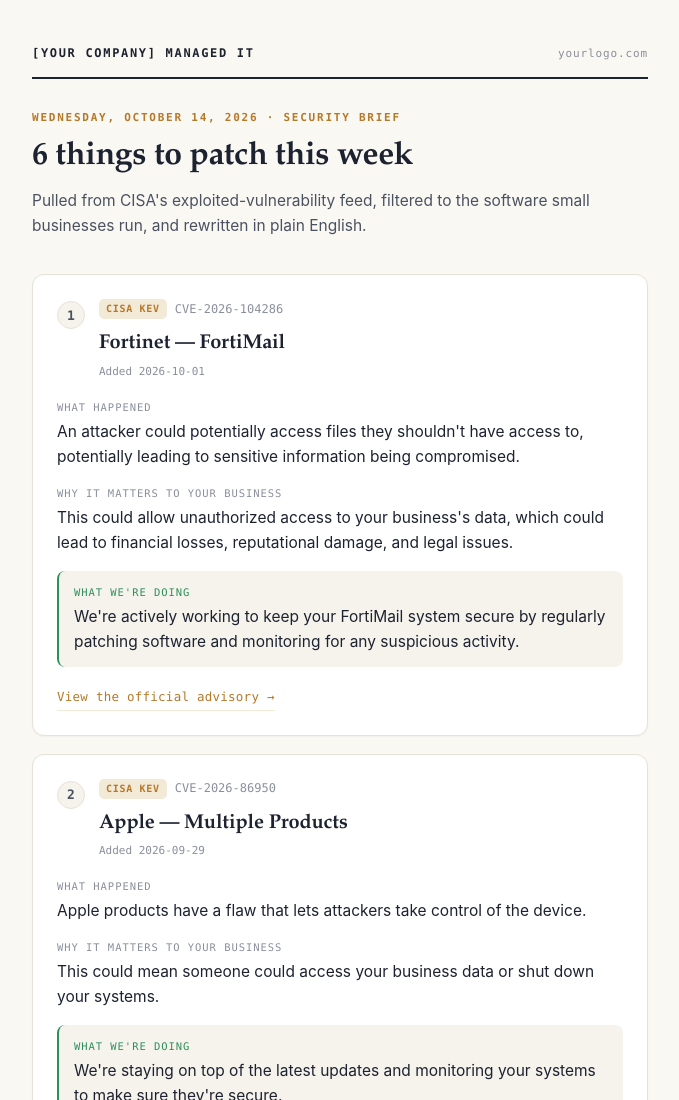
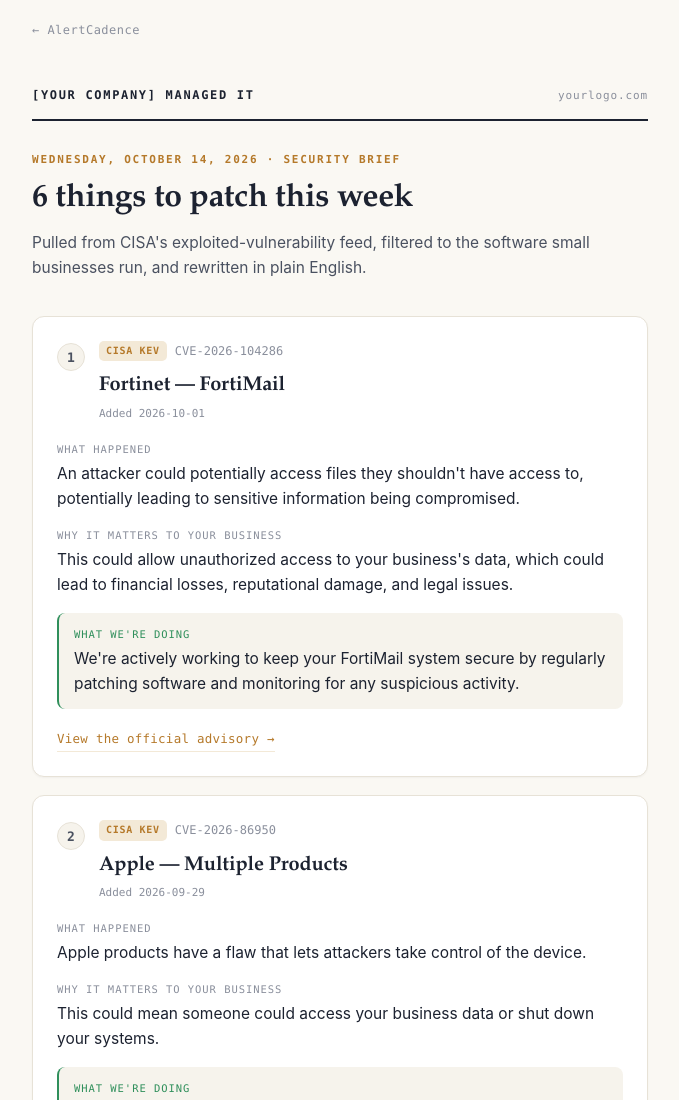
Before and after one commit to Tash925/alertcadence, a plain HTML site: page newsletter.html in a window 1280 px wide. Shown: the top 1100 px of the page, without its empty margins (300-979 px from the left). Drawn offline with Linux system fonts and the light colour scheme.

Commit message:
Fix nav links

```diff
--- a/newsletter.html
+++ b/newsletter.html
@@ -71,10 +71,15 @@
     letter-spacing:.02em;text-align:center;}
   footer a{color:var(--ink-soft);text-decoration:none;border-bottom:1px solid var(--line);}
   footer a:hover{color:var(--ink);}
+  .topnav{max-width:660px;margin:0 auto;padding:16px 22px 0;}
+  .topnav a{font-family:var(--mono);font-size:12px;letter-spacing:.04em;
+    color:var(--muted);text-decoration:none;}
+  .topnav a:hover{color:var(--ink);}
   @media (max-width:480px){h1.headline{font-size:26px;} .wrap{padding:30px 16px 46px;}}
 </style>
 </head>
 <body>
+  <nav class="topnav"><a href="index.html">← AlertCadence</a></nav>
   <div class="wrap">
     <div class="masthead">
       <span class="brand">[Your Company] Managed IT</span>
```
Also changed, not shown: index.html (+1 -1 lines).
